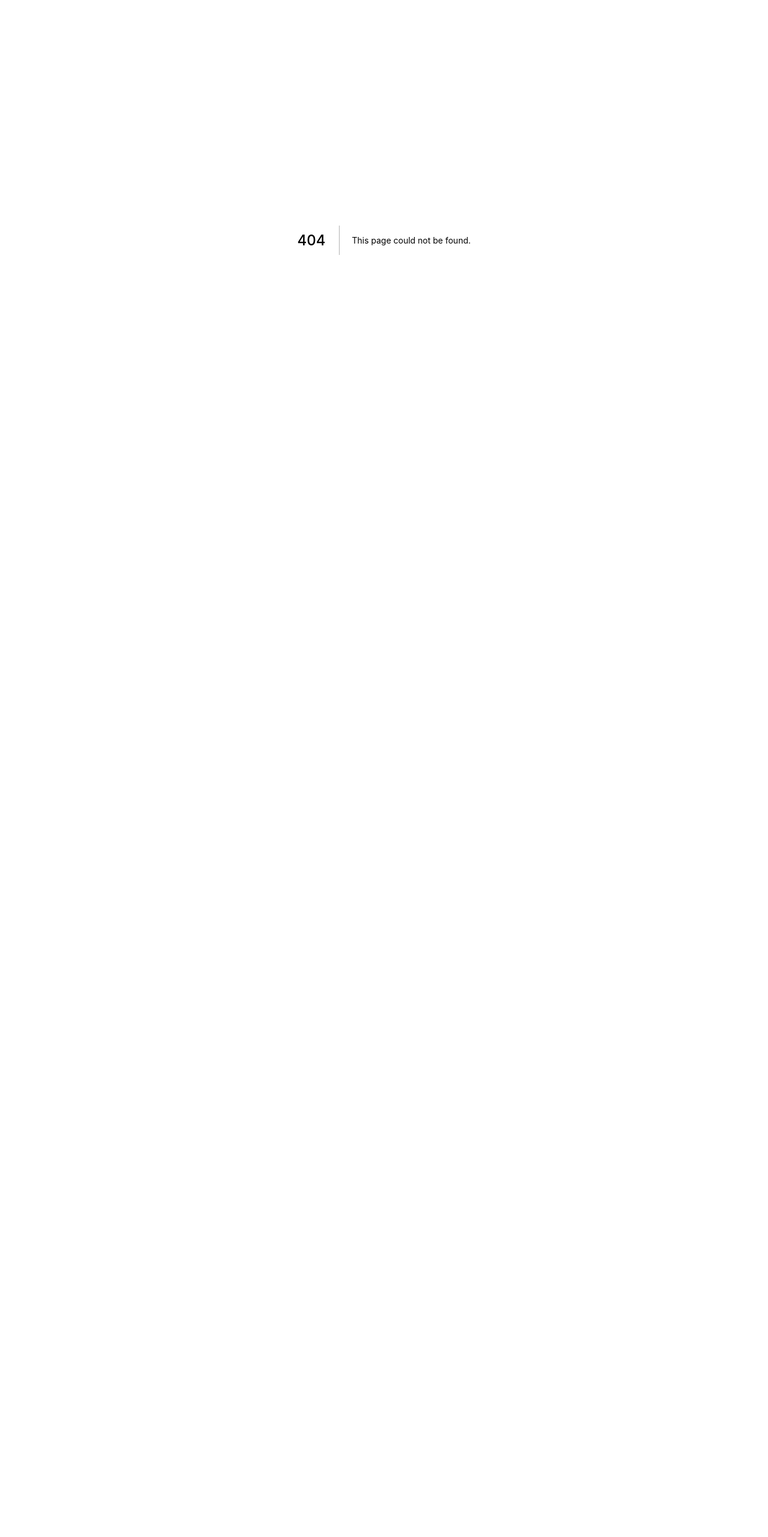
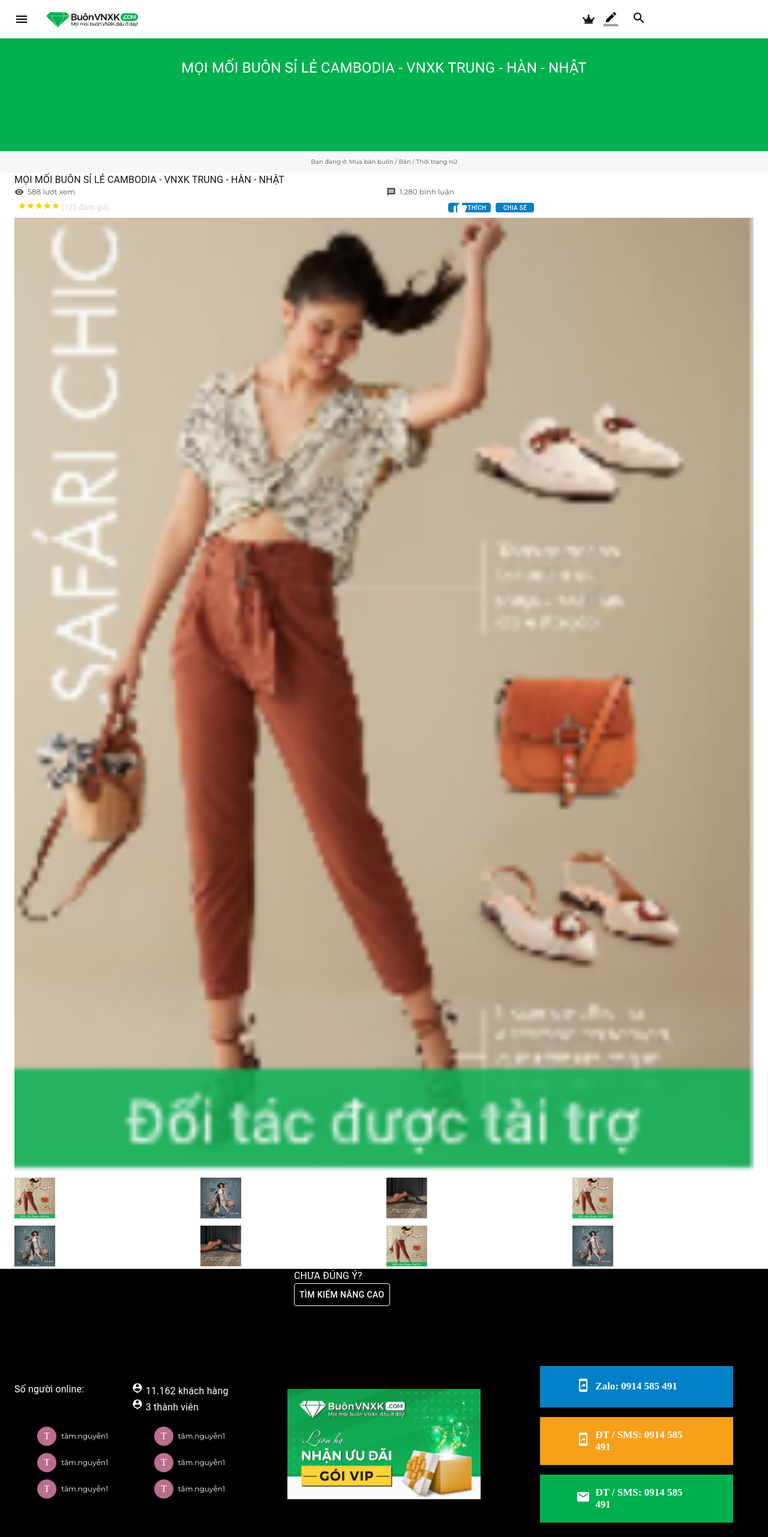
Before and after one commit to renanfeluck/nextjs-buonvnxk, a Next.js app: page /product in a window 1280 px wide. Before the commit this address had no page. Shown: the whole page at 60% size. Before the commit the page ends 800 px from the top, so only its background shows below. Built offline with nearby package versions, Linux system fonts and the light colour scheme.

Commit message:
working on product page

```diff
--- /dev/null
+++ b/src/components/product/ProductBox.js
@@ -0,0 +1,147 @@
+import {
+  Button,
+  Grid,
+  makeStyles,
+  Typography,
+  Container,
+  Box,
+} from "@material-ui/core";
+import { CallMissedSharp } from "@material-ui/icons";
+import Product from "../../pages/product";
+import StarIcon from "@material-ui/icons/Star";
+import ThumbUpIcon from "@material-ui/icons/ThumbUp";
+import VisibilityIcon from "@material-ui/icons/Visibility";
+import MessageIcon from "@material-ui/icons/Message";
+
+const useStyles = makeStyles({
+  container: {},
+  reviewIcon: {
+    color: "#FFCE00",
+    width: "14px",
+    height: "auto",
+  },
+  reviewText: {
+    fontSize: "12px",
+    color: "#d5d5d5",
+    marginLeft: "6px",
+  },
+  reviewBox: {
+    display: "flex",
+    justifyContent: "center",
+    alignItems: "center",
+  },
+  thumb: {
+    width: "68px",
+    height: "68px",
+  },
+  mainImage: {
+    width: "100%",
+    height: "auto",
+  },
+  title: {
+    letterSpacing: "var(--unnamed-character-spacing-0-11)",
+    color: "var(--unnamed-color-161616)",
+    textAlign: "left",
+    font: "normal normal medium 14px/22px Montserrat",
+    letterSpacing: "0.11px",
+    color: "#161616",
+    opacity: "1",
+  },
+  views: {
+    font:
+      "var(--unnamed-font-style-normal) normal var(--unnamed-font-weight-normal) 12px/16px var(--unnamed-font-family-montserrat)",
+    color: "var(--unnamed-color-545454)",
+    textAlign: "left",
+    font: "normal normal normal 12px/16px Montserrat",
+    letterSpacing: "0.07px",
+    color: "#545454",
+    opacity: "1",
+    display: "flex",
+    flexDirection: "row",
+    alignItems: "center",
+  },
+  socialButton: {
+    background: "#0180C7",
+    color: "#fff",
+    fontSize: "10px",
+    height: "16px",
+  },
+  socialBox: {
+    display: "flex",
+  },
+  icon: {
+    width: "16px",
+    height: "16px",
+    marginRight: "6px",
+  },
+});
+
+const ProductBox = () => {
+  const classes = useStyles();
+
+  const images = [
+    "/product1.png",
+    "/product2.png",
+    "/shoes.png",
+    "/product1.png",
+    "/product2.png",
+    "/shoes.png",
+    "/product1.png",
+    "/product2.png",
+  ];
+
+  return (
+    <Container className={classes.container}>
+      <Typography className={classes.title}>
+        MỌI MỐI BUÔN SỈ LẺ CAMBODIA - VNXK TRUNG - HÀN - NHẬT
+      </Typography>
+
+      <Grid container spacing={1}>
+        <Grid item xs={6}>
+          <Typography className={classes.views}>
+            <VisibilityIcon className={classes.icon} /> 588 lượt xem
+          </Typography>
+        </Grid>
+
+        <Grid item xs={6}>
+          <Typography className={classes.views}>
+            <MessageIcon className={classes.icon} /> 1.280 bình luận
+          </Typography>
+        </Grid>
+
+        <Grid item xs={7}>
+          <Typography className={classes.reviewText}>
+            <StarIcon className={classes.reviewIcon} />
+            <StarIcon className={classes.reviewIcon} />
+            <StarIcon className={classes.reviewIcon} />
+            <StarIcon className={classes.reviewIcon} />
+            <StarIcon className={classes.reviewIcon} /> (125 đánh giá)
+          </Typography>
+        </Grid>
+
+        <Grid className={classes.socialBox} item xs={5}>
+          <Box pr={1}>
+            <Button className={classes.socialButton}>
+              <ThumbUpIcon /> Thích
+            </Button>
+          </Box>
+          <Box>
+            <Button className={classes.socialButton}> Chia sé </Button>
+          </Box>
+        </Grid>
+
+        <Grid item xs={12}>
+          <img className={classes.mainImage} src="/product1.png" />
+        </Grid>
+
+        {images.map((product) => (
+          <Grid item xs={3}>
+            <img className={classes.thumb} src={product} />
+          </Grid>
+        ))}
+      </Grid>
+    </Container>
+  );
+};
+
+export default ProductBox;
--- /dev/null
+++ b/src/components/product/ProductDescription.js
@@ -0,0 +1,42 @@
+import {
+  Box,
+  Button,
+  makeStyles,
+  Typography,
+  Container,
+} from "@material-ui/core";
+
+const useStyles = makeStyles({
+  container: {
+    backgroundColor: "#000",
+    color: "#fff",
+    display: "flex",
+    flexDirection: "column",
+    alignItems: "center",
+    justifyContent: "center",
+  },
+  true: {
+    height: "138px",
+  },
+  trueButton: {
+    color: "#fff",
+    backgroundColor: "transparent",
+    border: "1px solid #fff",
+  },
+});
+
+const ProductDescription = () => {
+  const classes = useStyles();
+
+  return (
+    <Container className={classes.container}>
+      <Box className={classes.true}>
+        <Typography> CHƯA ĐÚNG Ý? </Typography>
+        <Button className={classes.trueButton}> Tìm kiếm nâng cao </Button>
+        <Button> Bạn gửi nhu cầu </Button>
+      </Box>
+    </Container>
+  );
+};
+
+export default ProductDescription;
--- /dev/null
+++ b/src/components/product/ProductHero.js
@@ -0,0 +1,41 @@
+import {
+  Box,
+  Button,
+  Card,
+  Container,
+  Divider,
+  makeStyles,
+  Typography,
+} from "@material-ui/core";
+
+const useStyles = makeStyles((theme) => ({
+  backgroundBox: {
+    backgroundColor: "#00B14F",
+  },
+  container: {
+    height: "188px",
+    backgroundColor: "#00B14F",
+    padding: "0 56px",
+  },
+  title: {
+    fontSize: "24px",
+    color: "#fff",
+    textAlign: "center",
+    paddingTop: "35px",
+  },
+}));
+
+const ProductHero = () => {
+  const classes = useStyles();
+  return (
+    <Box className={classes.backgroundBox}>
+      <Container className={classes.container}>
+        <Typography variant="h4" className={classes.title}>
+          MỌI MỐI BUÔN SỈ LẺ CAMBODIA - VNXK TRUNG - HÀN - NHẬT
+        </Typography>
+      </Container>
+    </Box>
+  );
+};
+
+export default ProductHero;
--- /dev/null
+++ b/src/pages/product/index.js
@@ -0,0 +1,21 @@
+import Footer from "../../components/Footer";
+import Header from "../../components/Header";
+import ProductHero from "../../components/product/ProductHero";
+import BreadCrumb from "../../components/application-specifc/BreadCrumb";
+import ProductBox from "../../components/product/ProductBox";
+import ProductDescription from "../../components/product/ProductDescription";
+
+const Product = () => {
+  return (
+    <>
+      <Header />
+      <ProductHero />
+      <BreadCrumb />
+      <ProductBox />
+      <ProductDescription />
+      <Footer />
+    </>
+  );
+};
+
+export default Product;
```
